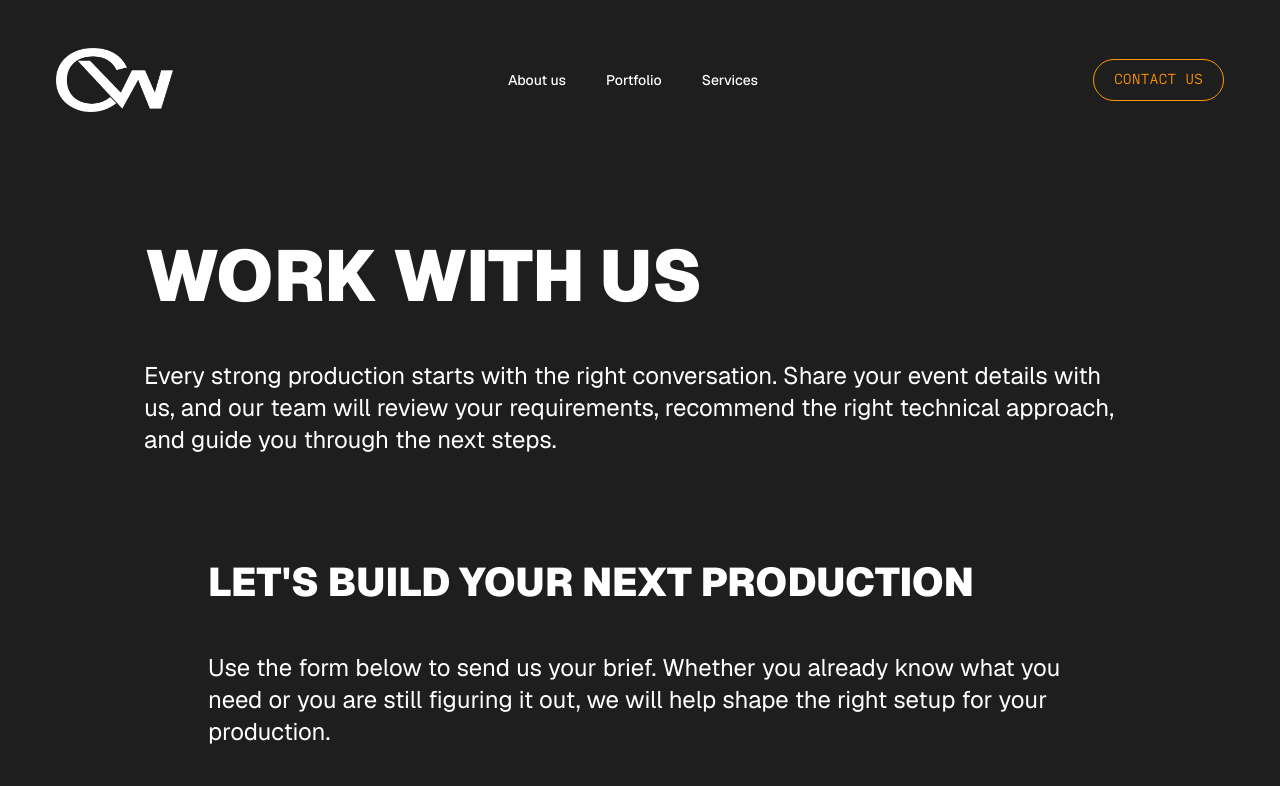
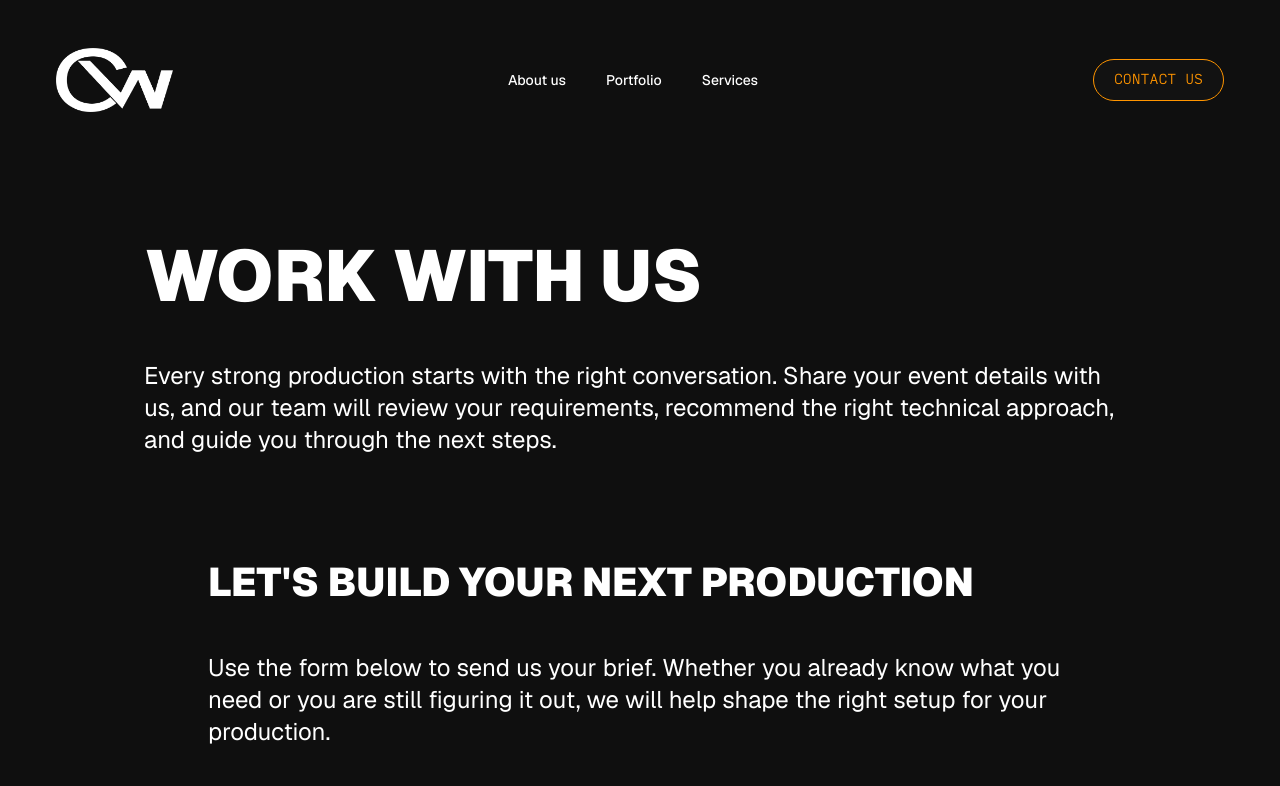
Before and after one commit to ise2005best/cytech-world-communication, a Next.js app: page /contact-us in a window 1280 px wide. Shown: the top 786 px of the page. Built offline with nearby package versions, Linux system fonts and the light colour scheme; a web font is replaced by a local one.

Commit message:
changed background of services and contact us to #0F0f0F

```diff
--- a/app/contact-us/page.tsx
+++ b/app/contact-us/page.tsx
@@ -13,7 +13,7 @@ export const metadata: Metadata = {
 
 const ContactUs = () => {
   return (
-    <div className="bg-[#1E1E1E]">
+    <div className="bg-[#0F0F0F]">
       <div className="flex flex-col justify-center items-start py-12 md:mt-28 mt-52 mx-6 md:py-32 md:mx-36 max-w-6xl">
         <h1 className="font-primary font-head uppercase text-[32px] md:text-7xl max-w-4xl font-semibold text-white">
           Work With Us
--- a/app/services/page.tsx
+++ b/app/services/page.tsx
@@ -24,7 +24,7 @@ const offerings = [
 
 const Services = () => {
   return (
-    <div className="bg-[#1E1E1E]">
+    <div className="bg-[#0F0F0F]">
       <div className="flex flex-col justify-center items-start py-12 md:mt-28 mt-52 mx-6 md:py-32 md:mx-36 max-w-6xl xl:mx-auto ">
         <h1 className="font-primary font-head uppercase text-[32px] md:text-7xl max-w-4xl font-semibold text-white">
           premium production
```
